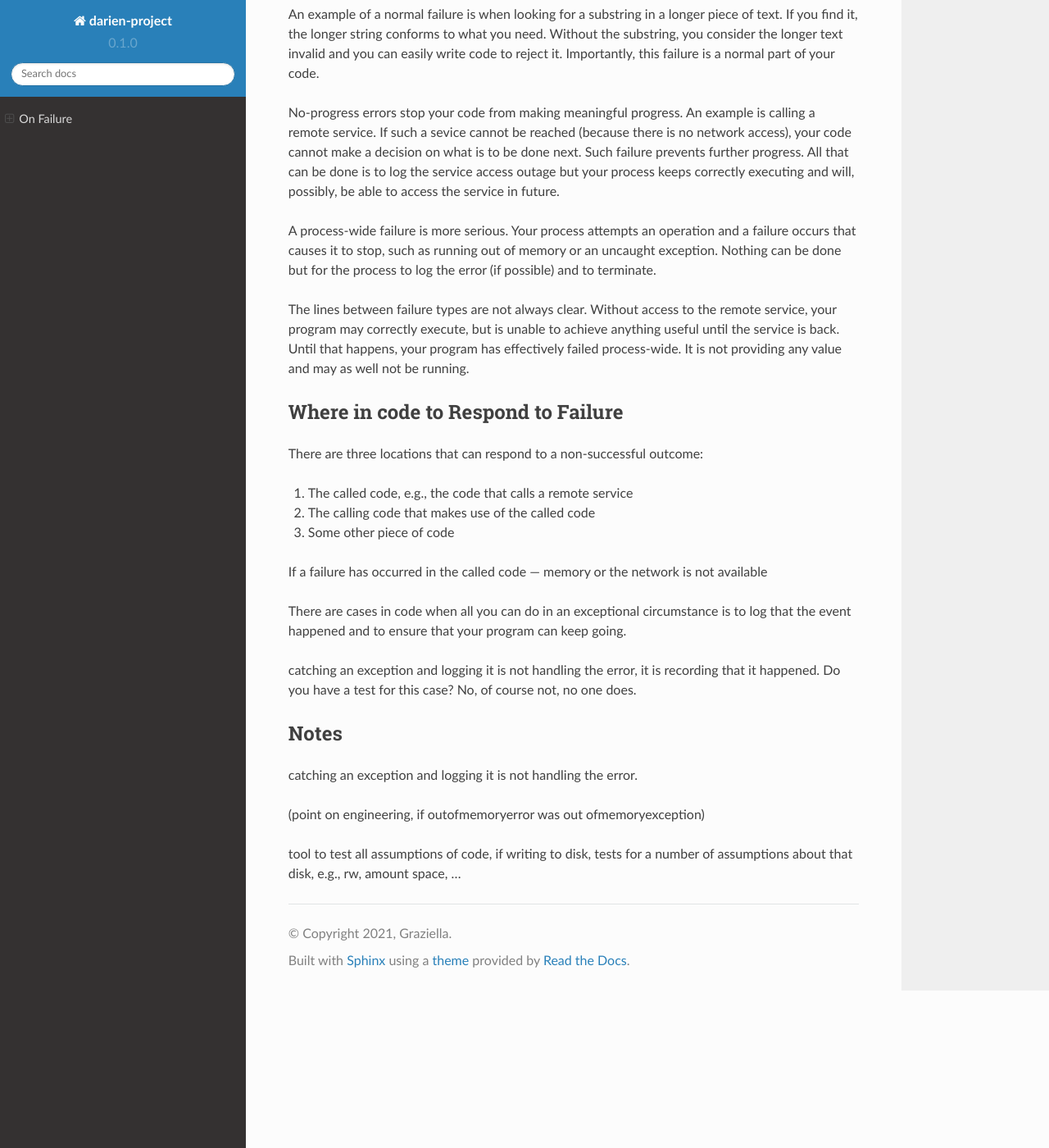
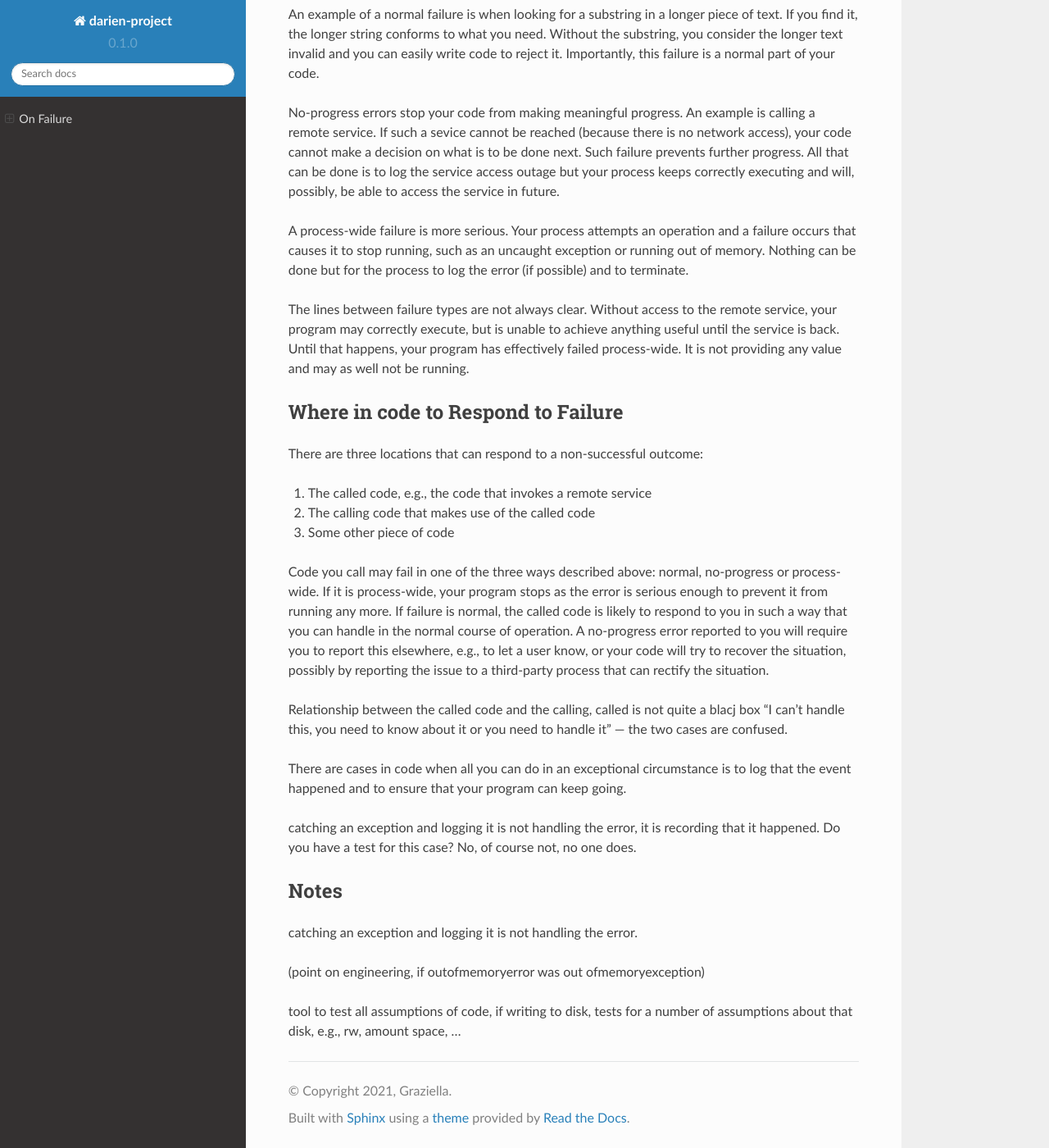
Before and after one commit to jh-evans/readthedocs, a Sphinx documentation site: the page built from docs/source/on_failure.rst, in a window 1280 px wide and 1400 px high, scrolled down 1298 px. Shown: the whole window at 82% size. Built offline with Sphinx 7.4.7 and the Read the Docs theme 2.0.0, drawn with Linux system fonts in a browser that asks for light colours.

Commit message:
Update on_failure.rst

```diff
--- a/docs/source/on_failure.rst
+++ b/docs/source/on_failure.rst
@@ -21,8 +21,8 @@ Program Resources
 -----------------
 
 Programming is about managing resources. And because these resources are external to your program, and not within its control, external changes can break your code. A file write that has always
-worked may mysteriously start failing in production. You run some tests locally and everything is OK. Looking at your code you see no reason why it should fail. You run your tests in production and they fail. Later, you discover the disk was marked as
-read-only during the last reboot.
+worked may mysteriously start failing in production. You run some tests locally and everything is OK. Looking at your code you see no reason why it should fail. You run your tests in production and they
+fail. Later, you discover the disk was marked as read-only during the last reboot.
 
 When programs fails we must keep in mind that code runs in a context, as one component of a larger system. This is one reason why comparing test outcomes from local and production environments can yield
 aparently confusing results. As a rule of thumb, if code works locally but not in some other enviornment, it is worth finding out what it is in the other *environment* that is different and how that
@@ -40,8 +40,8 @@ No-progress errors stop your code from making meaningful progress. An example is
 make a decision on what is to be done next. Such failure prevents further progress. All that can be done is to log the service access outage but your process keeps correctly executing and will, possibly, be
 able to access the service in future.
 
-A process-wide failure is more serious. Your process attempts an operation and a failure occurs that causes it to stop, such as running out of memory or an uncaught exception. Nothing can be done but for the
-process to log the error (if possible) and to terminate.
+A process-wide failure is more serious. Your process attempts an operation and a failure occurs that causes it to stop running, such as an uncaught exception or running out of memory. Nothing can be done but
+for the process to log the error (if possible) and to terminate.
 
 The lines between failure types are not always clear. Without access to the remote service, your program may correctly execute, but is unable to achieve anything useful until the service is back.  Until
 that happens, your program has effectively failed process-wide. It is not providing any value and may as well not be running.
@@ -51,11 +51,15 @@ Where in code to Respond to Failure
 
 There are three locations that can respond to a non-successful outcome:
 
-1. The called code, e.g., the code that calls a remote service
+1. The called code, e.g., the code that invokes a remote service
 2. The calling code that makes use of the called code
 3. Some other piece of code
 
-If a failure has occurred in the called code --- memory or the network is not available
+Code you call may fail in one of the three ways described above: normal, no-progress or process-wide. If it is process-wide, your program stops as the error is serious enough to prevent it from running
+any more. If failure is normal, the called code is likely to respond to you in such a way that you can handle in the normal course of operation. A no-progress error reported to you will require you to
+report this elsewhere, e.g., to let a user know, or your code will try to recover the situation, possibly by reporting the issue to a third-party process that can rectify the situation.
+
+Relationship between the called code and the calling, called is not quite a blacj box "I can't handle this, you need to know about it or you need to handle it" --- the two cases are confused.
 
 There are cases in code when all you can do in an exceptional circumstance is to log that the event happened and to ensure that your program can keep going.
 
```
